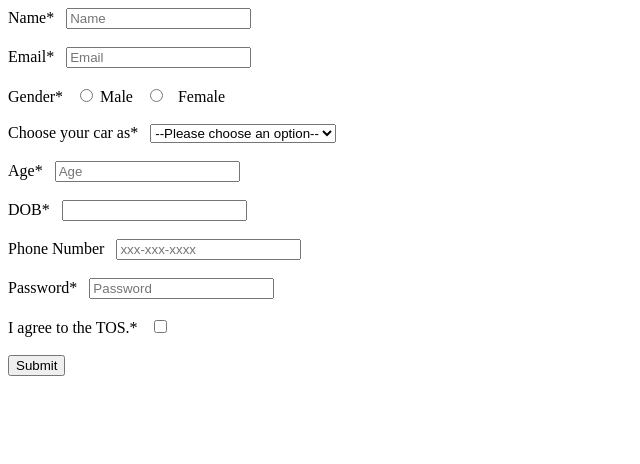
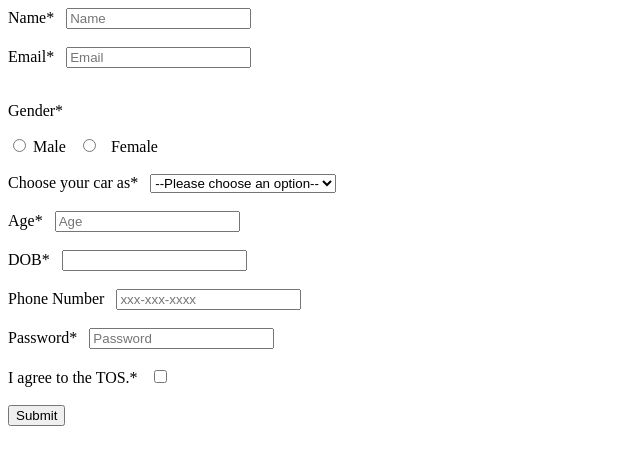
Before and after one commit to acciojob/signup-form-car-Sanjeevlakra, a website: page main.html in a window 1280 px wide. Shown: the whole page, without its empty margins (0-640 px from the left). Drawn offline with Linux system fonts and the light colour scheme.

Commit message:
created a submission

```diff
--- a/main.html
+++ b/main.html
@@ -19,7 +19,7 @@
 		<input type="email" name="email" id="#email" placeholder=Email required ><br><br>
 
 		<!--Gender-->
-		<label for="gender">Gender* &nbsp;</label>
+		<p>Gender* &nbsp;</p>
 		<input type="radio" id="#gender_m" >
 		<label for="male">Male</label>
 	    <input type="radio" id="#gender_f" >
```
